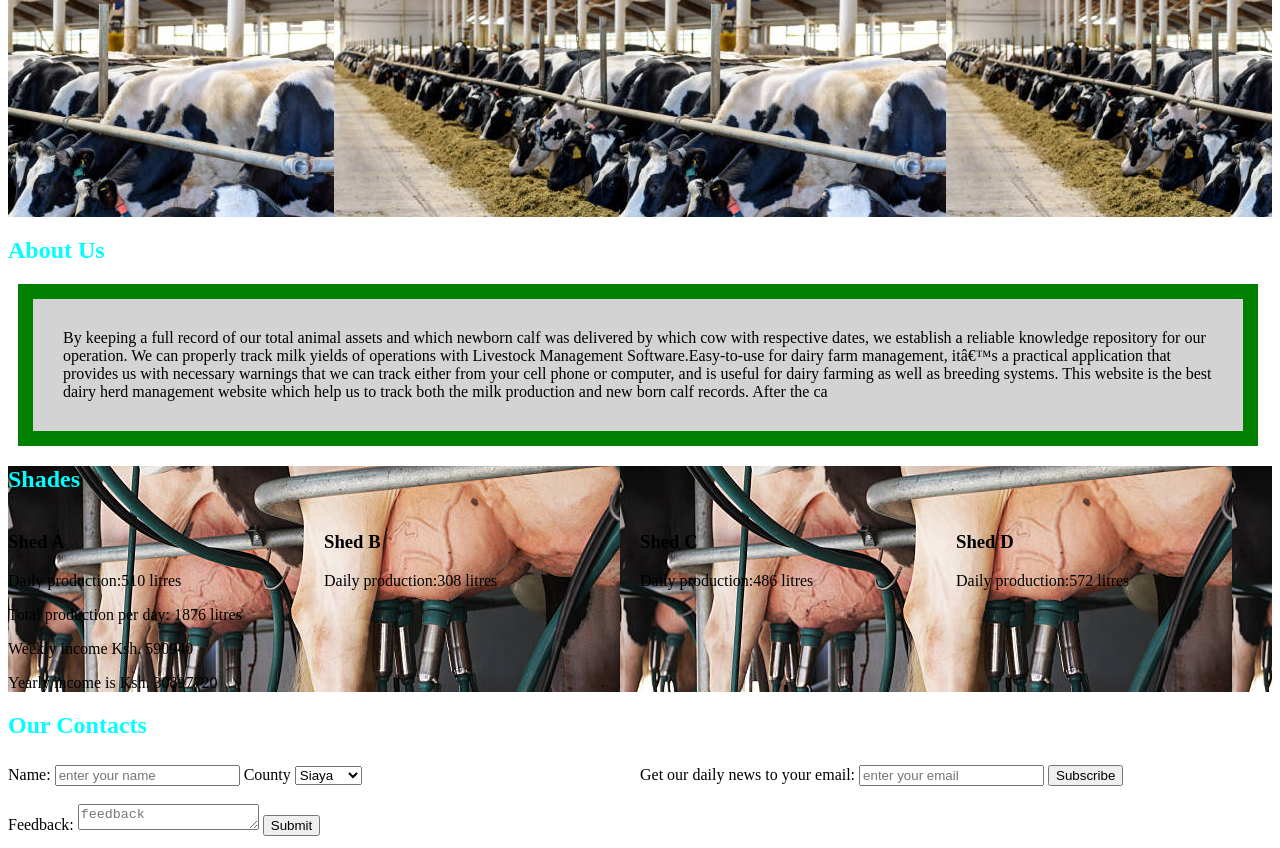
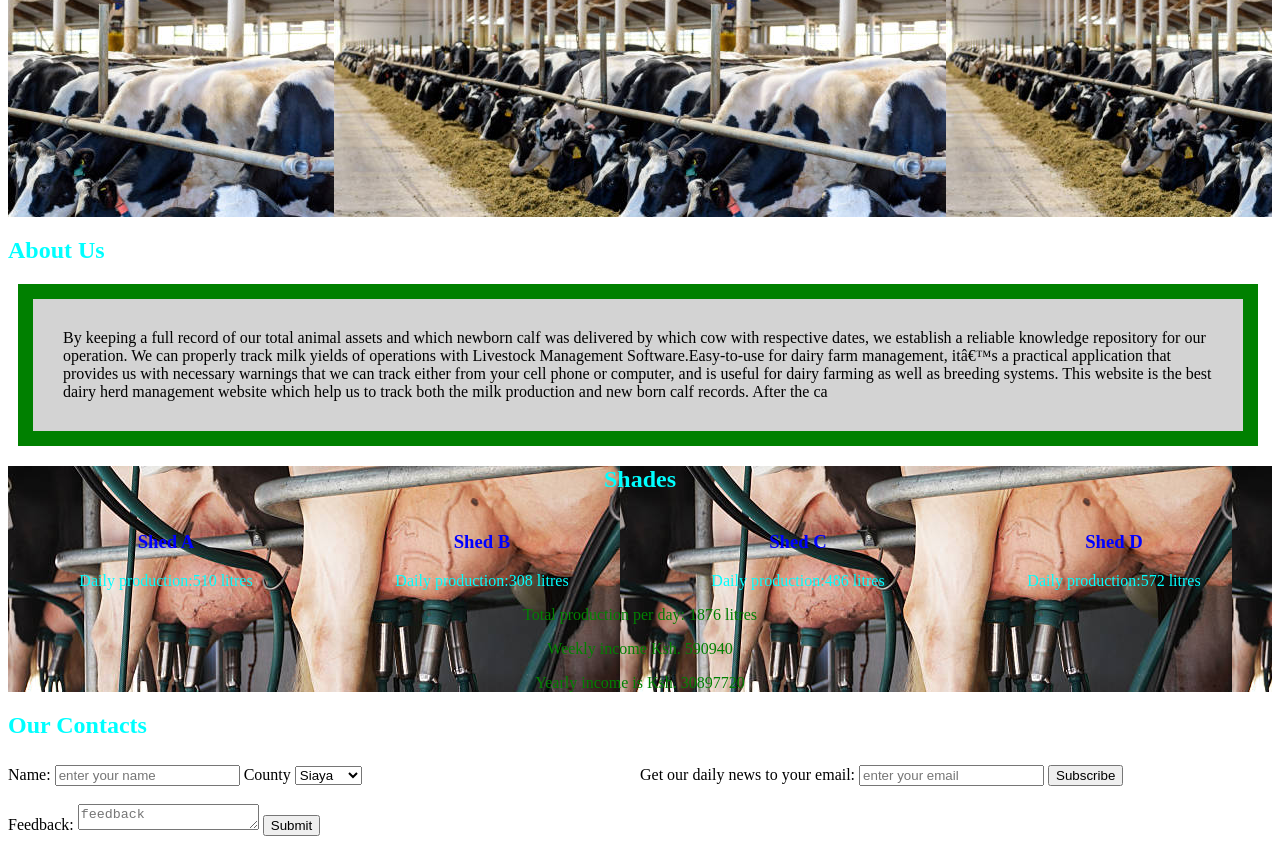
Before and after one commit to vinowiye/Dairy_Farm_Business, a plain HTML site: page index.html in a window 1280 px wide. Shown: the part 133-981 px from the top of the page. Drawn offline with Linux system fonts and the light colour scheme.

Commit message:
styling of sheds section

```diff
--- a/index.css
+++ b/index.css
@@ -26,16 +26,22 @@ h1{
 h2{
     color: aqua;
 }
+h3{
+    color: blue;
+}
 
 
 /*shades section*/
 .shades{
     background-image: url("photos/shades.jpg");
+    color:green;
+    text-align: center;
 }
 
 .shades>.column {
     float: left;
     width: 25%;
+    color: cyan;
 
   }
 /*about us section*/
```
